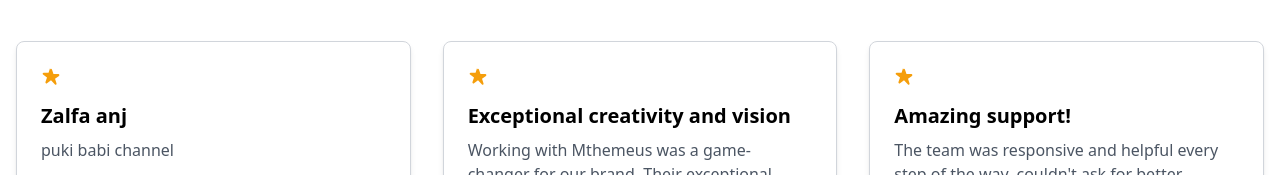
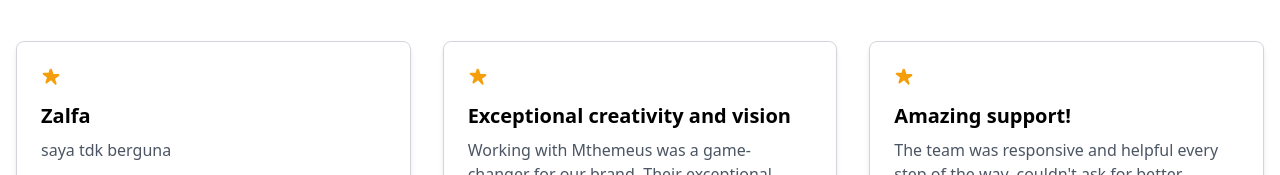
Before and after one commit to fajrul-hakam/sulaimanBilqis17-21, a plain HTML site: page index.html in a window 1280 px wide. Shown: the part 1989-2164 px from the top of the page. Drawn offline with nearby package versions, Linux system fonts and the light colour scheme; a web font is replaced by a local one.

Commit message:
kata kasar dikit

```diff
--- a/index.html
+++ b/index.html
@@ -155,8 +155,8 @@
                         </svg>
                     </div>
                 </div>
-                <h3 class="text-xl font-semibold mb-2">Zalfa anj</h3>
-                <p class="text-gray-600 mb-4">puki babi channel</p>
+                <h3 class="text-xl font-semibold mb-2">Zalfa</h3>
+                <p class="text-gray-600 mb-4">saya tdk berguna</p>
                 <div class="flex items-center">
                     <img src="https://randomuser.me/api/portraits/men/1.jpg" alt="Profile Picture" class="w-10 h-10 rounded-full mr-4">
                     <div>
```
